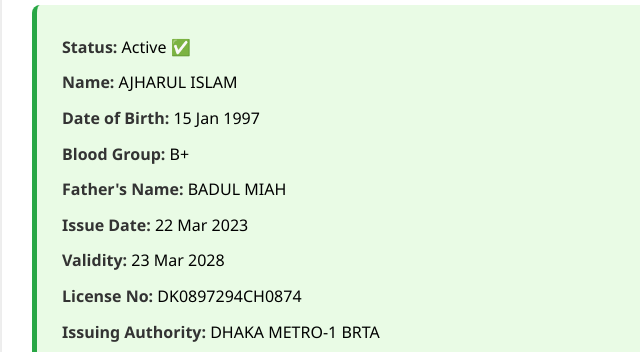
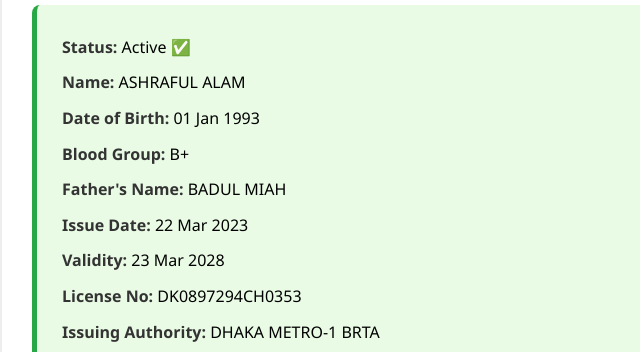
Before and after one commit to rafr6/brta-licence-verification-, a plain HTML site: page index.html in a window 1280 px wide. Shown: the part 172-524 px from the top of the page, 258-898 px from the left. Drawn offline with Linux system fonts and the light colour scheme.

Commit message:
Update index.html

```diff
--- a/index.html
+++ b/index.html
@@ -53,13 +53,13 @@
     <h1>BRTA License Verification</h1>
     <div class="info">
       <p><strong>Status:</strong> Active ✅</p>
-      <p><strong>Name:</strong> AJHARUL ISLAM</p>
-      <p><strong>Date of Birth:</strong> 15 Jan 1997</p>
+      <p><strong>Name:</strong> ASHRAFUL ALAM</p>
+      <p><strong>Date of Birth:</strong> 01 Jan 1993</p>
       <p><strong>Blood Group:</strong> B+</p>
       <p><strong>Father's Name:</strong> BADUL MIAH</p>
       <p><strong>Issue Date:</strong> 22 Mar 2023</p>
       <p><strong>Validity:</strong> 23 Mar 2028</p>
-      <p><strong>License No:</strong> DK0897294CH0874</p>
+      <p><strong>License No:</strong> DK0897294CH0353</p>
       <p><strong>Issuing Authority:</strong> DHAKA METRO-1 BRTA</p>
       <p><strong>Address:</strong> JATRAPUR, ASHUGANJ, BRAHMANBARIA</p>
       <p><strong>Class(es):</strong> Heavy Vehicle</p>
```
